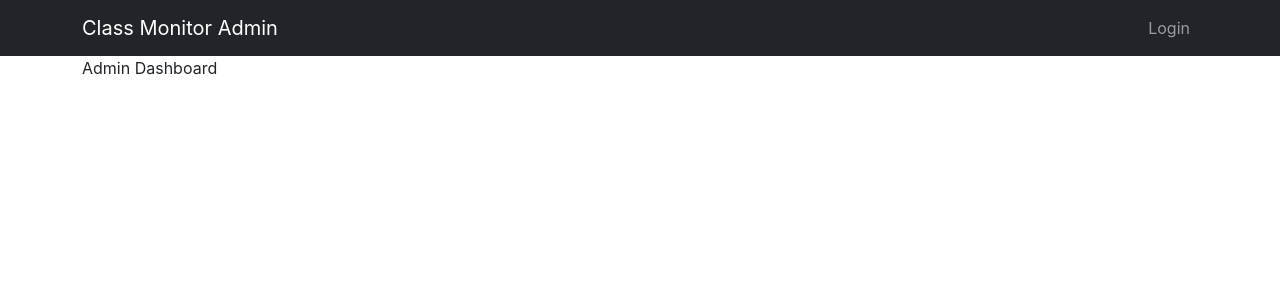
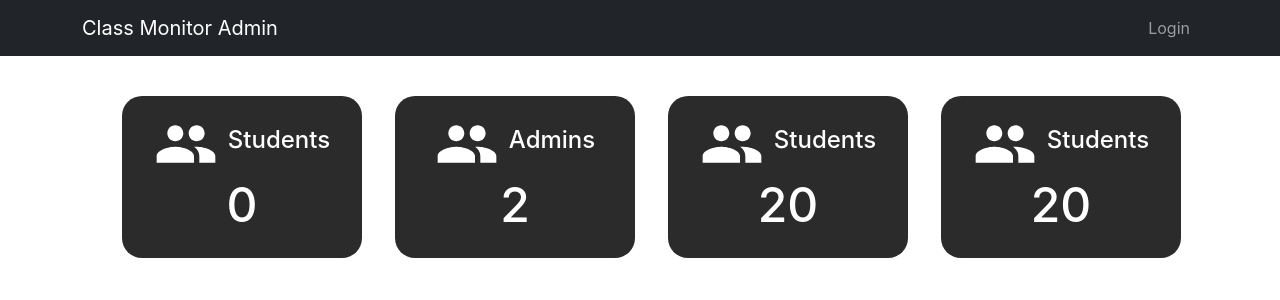
Before and after one commit to Franklin-raph/classMonitor, a React (Create React App) app in the folder clientadmin/: page /dashboard in a window 1280 px wide. Shown: the top 300 px of the page. Built offline with nearby package versions, Linux system fonts and the light colour scheme; no server answers.

Commit message:
made an update

```diff
--- a/clientadmin/src/App.css
+++ b/clientadmin/src/App.css
@@ -1,3 +1,8 @@
+a{
+  text-decoration: none;
+  color: #212529;
+}
+
 .card{
   width: 40%;
   margin: 0 auto;
@@ -7,16 +12,33 @@
   transform: translate(-50%, -50%);
 }
 
-a{
-  text-decoration: none;
-  color: #212529;
-}
-
 #studentCard{
   padding: 0.7rem;
   background-color: #f4f4f4;
   box-shadow: 0.5px 0.5px 3px #2b2b2b;
   border-radius: 10px;
+}
+
+.iconAndTitle{
+  display: flex;
+  justify-content: center;
+  align-items: center;
+}
+
+.dashboardCard{
+  width: 15rem;
+  color: #fff;
+  display: flex;
+  justify-content: center;
+  align-items: center;
+  flex-direction: column;
+  padding: 1rem 0;
+  background-color: #2b2b2b;
+  border-radius: 20px;
+}
+
+.dashboardCard .dashboardCardNum{
+  font-size: 3rem;
 }
 
 @media (max-width: 1024px) {
--- a/clientadmin/src/pages/Dashboard.jsx
+++ b/clientadmin/src/pages/Dashboard.jsx
@@ -1,8 +1,68 @@
-import React from 'react'
+import React, { useEffect, useState } from 'react'
+import axios from 'axios'
+import PeopleIcon from '@mui/icons-material/People';
 
 const Dashboard = () => {
+
+const [students, setStudents] = useState([]);
+
+useEffect(() => {
+  fetchStudentsData()
+},[])
+
+  const fetchStudentsData = async () => {
+    try {
+      const res = await axios.get('https://classroommonitorbackend.herokuapp.com/student')
+      const data = await res.data
+      setStudents(data)
+      console.log(data)
+  } catch (error) {
+      console.log(error)
+  }
+}
+
   return (
-    <div>Admin Dashboard</div>
+    <div className="container">
+      <div className="row mt-4" style={{marginRight:'auto', marginLeft:'auto'}}>
+
+        <div className="col-lg-3 col-md-6 col-sm-12">
+          <div className="dashboardCard m-3">
+            <div className="iconAndTitle">
+              <PeopleIcon sx={{fontSize:'4rem', marginRight:'10px'}}/> <h4>Students</h4>
+            </div>
+            <h4 className='dashboardCardNum'>{students.length}</h4>
+          </div>
+        </div>
+
+        <div className="col-lg-3 col-md-6 col-sm-12">
+          <div className="dashboardCard m-3">
+            <div className="iconAndTitle">
+              <PeopleIcon sx={{fontSize:'4rem', marginRight:'10px'}}/> <h4>Admins</h4>
+            </div>
+            <h4 className='dashboardCardNum'>2</h4>
+          </div>
+        </div>
+
+        <div className="col-lg-3 col-md-6 col-sm-12">
+          <div className="dashboardCard m-3">
+            <div className="iconAndTitle">
+              <PeopleIcon sx={{fontSize:'4rem', marginRight:'10px'}}/> <h4>Students</h4>
+            </div>
+            <h4 className='dashboardCardNum'>20</h4>
+          </div>
+        </div>
+
+        <div className="col-lg-3 col-md-6 col-sm-12">
+          <div className="dashboardCard m-3">
+            <div className="iconAndTitle">
+              <PeopleIcon sx={{fontSize:'4rem', marginRight:'10px'}}/> <h4>Students</h4>
+            </div>
+            <h4 className='dashboardCardNum'>20</h4>
+          </div>
+        </div>
+
+       </div>
+     </div>
   )
 }
 
```
Also changed, not shown: 2 other files (tests, documents, lock files or other folders).
